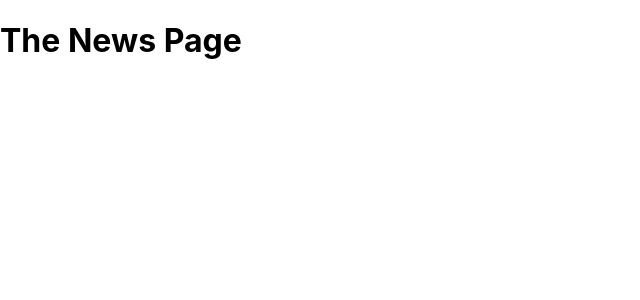
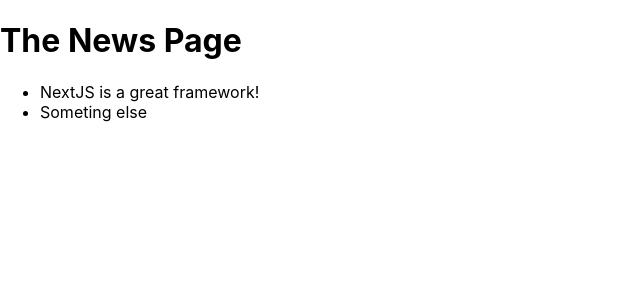
Before and after one commit to PawelUrbanowski074/next.js-first-app, a Next.js app: page /news in a window 1280 px wide. Shown: the top 300 px of the page, without its empty margins (0-640 px from the left). Built offline with nearby package versions, Linux system fonts and the light colour scheme.

Commit message:
simple navigation

```diff
--- a/pages/news/index.js
+++ b/pages/news/index.js
@@ -1,7 +1,26 @@
 // our-domain.com/news
 
+import Link from 'next/link';
+import { Fragment } from 'react';
+
 function NewsPage() {
-  return <h1>The News Page</h1>
+  return (
+    <Fragment>
+      <h1> The News Page</h1>
+      <ul>
+        <li>
+          <Link href="/news/nextjs-is-a-great-framework">
+            NextJS is a great framework!
+          </Link>
+        </li>
+        <li>
+          <Link href="/news/someting-else">
+            Someting else
+          </Link>
+        </li>
+      </ul>
+    </Fragment>
+  );
 }
 
 export default NewsPage;
```
